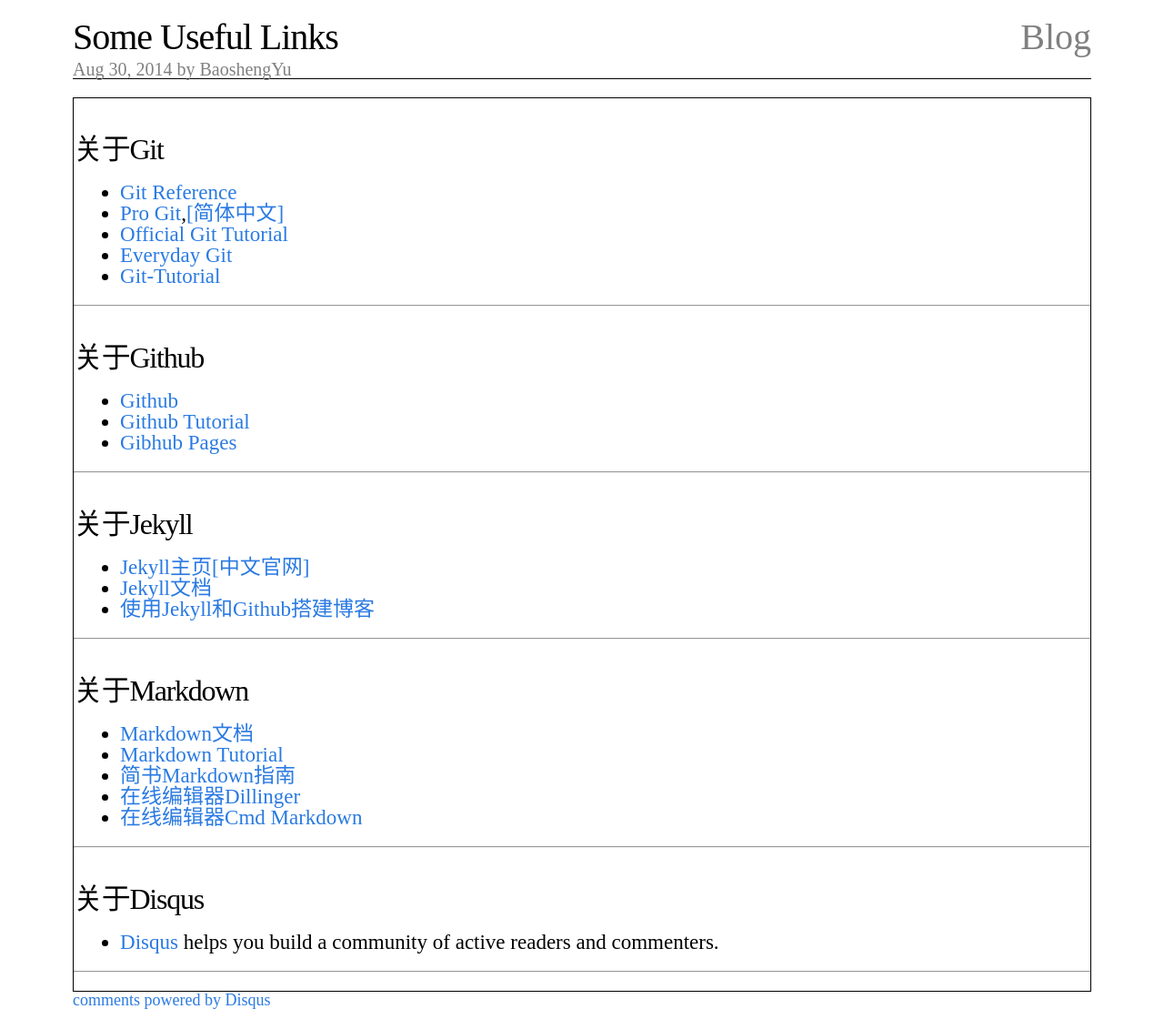
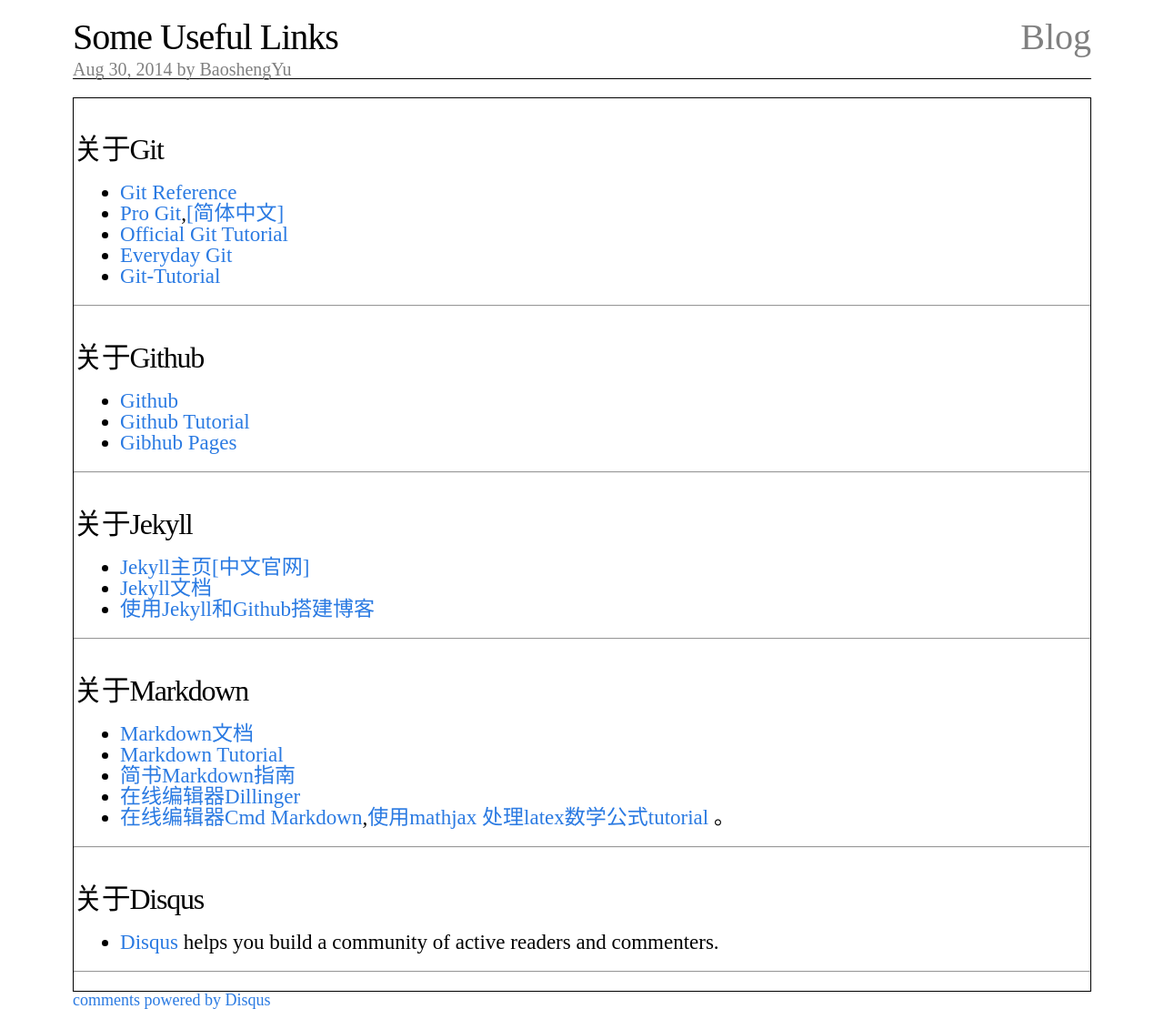
Before and after one commit to codeybs/blog, a Jekyll site: the page built from _posts/2014-08-30-Some-useful-links.markdown, in a window 1280 px wide. Shown: the whole page at 91% size. Built offline with Jekyll 4.4.1, drawn with Linux system fonts in a browser that asks for light colours; comment, search, counter and statistics services are not loaded.

Commit message:
Update 2014-08-30-Some-useful-links.markdown

```diff
--- a/_posts/2014-08-30-Some-useful-links.markdown
+++ b/_posts/2014-08-30-Some-useful-links.markdown
@@ -41,7 +41,7 @@
 + [Markdown Tutorial](http://markdowntutorial.com/)
 + [简书Markdown指南](http://jianshu.io/p/q81RER)
 + [在线编辑器Dillinger](http://dillinger.io/)
-+ [在线编辑器Cmd Markdown](https://www.zybuluo.com/mdeditor)
++ [在线编辑器Cmd Markdown](https://www.zybuluo.com/mdeditor),[使用mathjax  处理latex数学公式tutorial](http://meta.math.stackexchange.com/questions/5020/mathjax-basic-tutorial-and-quick-reference) 。
 
 
 
```
